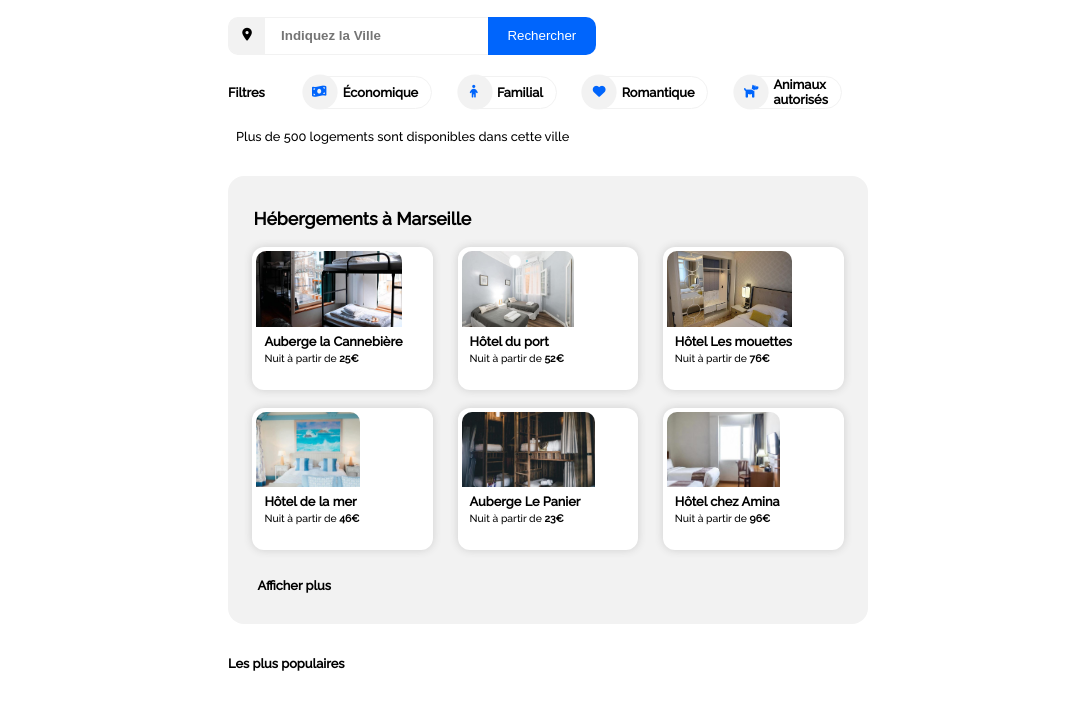
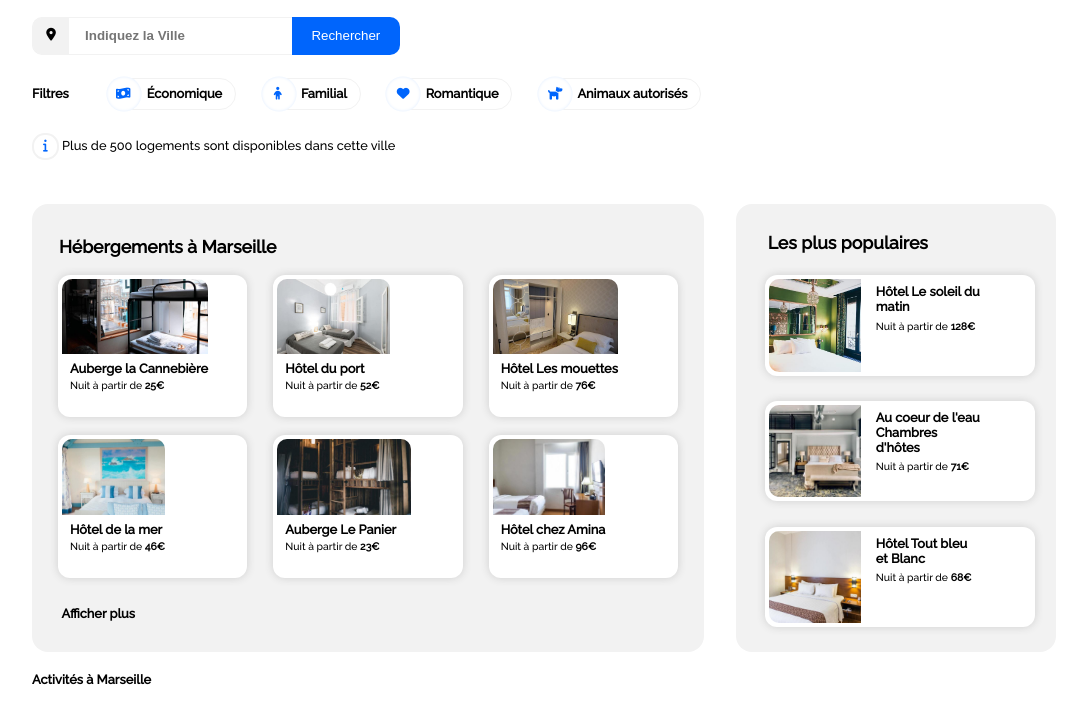
Before and after one commit to JeyDot-dev/JohanJorge_2_31102020, a plain HTML site: page index.html in a window 1280 px wide. Shown: the part 161-879 px from the top of the page, without its empty margins (96-1183 px from the left). Drawn offline with Linux system fonts and the light colour scheme.

Commit message:
ajout de la section /les plus poplaires/ ajout du tooltip infos, amélioration de la visibilité des filtres. La taille globale est désormais fixe

```diff
--- a/index.html
+++ b/index.html
@@ -44,15 +44,15 @@
             </div>
 
             <div id="nombresResultats">
-                    <p>Plus de 500 logements sont disponibles dans cette ville</p>
+                    <p><i class="fas fa-info"><span id=tooltip>Infos ici</span></i> Plus de 500 logements sont disponibles dans cette ville</p>
             </div>
 
-            <section>
-                <div id=hebergements>
+            <section id="1">
+                <div id="hebergements">
                     <h1>Hébergements à Marseille</h1>
                     <div>
                         <a href="#">
-                            <img src="images/hebergements/small/aubergeLaCannebiere.jpg" alt="chambre à l'auberge La Cannebière" class="imgsection1">
+                            <img src="images/hebergements/small/aubergeLaCannebiere.jpg" alt="chambre à l'auberge La Cannebière">
                             <h2>Auberge la Cannebière</h2>
                             <p>Nuit à partir de <strong>25€</strong></p>
                         </a>
@@ -60,7 +60,7 @@
 
                     <div>
                         <a href="#">
-                            <img src="images/hebergements/small/hotelDuPort.jpg">
+                            <img src="images/hebergements/small/hotelDuPort.jpg" alt="chambre à l'hôtel du port">
                             <h2>Hôtel du port</h2>
                             <p>Nuit à partir de <strong>52€</strong></p>
                         </a>
@@ -68,7 +68,7 @@
 
                     <div>
                         <a href="#">
-                            <img src="images/hebergements/small/hotelLesMouettes.jpg">
+                            <img src="images/hebergements/small/hotelLesMouettes.jpg" alt="chambre à l'hôtel les mouettes">
                             <h2>Hôtel Les mouettes</h2>
                             <p>Nuit à partir de <strong>76€</strong></p>
                         </a>
@@ -76,7 +76,7 @@
 
                     <div>
                         <a href="#">
-                            <img src="images/hebergements/small/hotelDeLaMer.jpg">
+                            <img src="images/hebergements/small/hotelDeLaMer.jpg" alt="chambre à l'hôtel de la mer">
                             <h2>Hôtel de la mer</h2>
                             <p>Nuit à partir de <strong>46€</strong></p>
                         </a>
@@ -84,7 +84,7 @@
 
                     <div>
                         <a href="#">
-                            <img src="images/hebergements/small/aubergeLePanier.jpg">
+                            <img src="images/hebergements/small/aubergeLePanier.jpg" alt="chambre à l'auberge le panier">
                             <h2>Auberge Le Panier</h2>
                             <p>Nuit à partir de <strong>23€</strong></p>
                         </a>
@@ -92,7 +92,7 @@
 
                     <div>
                         <a href="#">
-                            <img src="images/hebergements/small/hotelChezAmina.jpg">
+                            <img src="images/hebergements/small/hotelChezAmina.jpg" alt="chambre à l'hôtel chez amina">
                             <h2>Hôtel chez Amina</h2>
                             <p>Nuit à partir de <strong>96€</strong></p>
                         </a>
@@ -104,25 +104,31 @@
 
                 </div>
 
-                <div id=populaires>
-                    <h2>Les plus populaires</h2>
+                <div id="populaires">
+                    <h1>Les plus populaires</h1>
+                    <div>
                         <a href="#">
-                        <img src="">
-                        <h2></h2>
-                        <p><strong></strong></p>
+                            <img src="images/hebergements/small/hotelLeSoleilDuMatin.jpg" alt="chambre à l'hôtel du matin">
+                            <h2>Hôtel Le soleil du matin</h2>
+                            <p>Nuit à partir de <strong>128€</strong></p>
                         </a>
+                    </div>
 
+                    <div>
                         <a href="#">
-                        <img src="">
-                        <h2></h2>
-                        <p><strong></strong></p>
+                            <img src="images/hebergements/small/auCoeurDeLeauChambresDhotes.jpg" alt="chambre d'hôtes au coeur de l'eau">
+                            <h2>Au coeur de l'eau Chambres d'hôtes</h2>
+                            <p>Nuit à partir de <strong>71€</strong></p>
                         </a>
+                    </div>
 
+                    <div>
                         <a href="#">
-                        <img src="">
-                        <h2></h2>
-                        <p><strong></strong></p>
+                            <img src="images/hebergements/small/hotelToutBleuEtBlanc.jpg" alt="chambre à l'hôtel bleu et blanc">
+                            <h2>Hôtel Tout bleu et Blanc</h2>
+                            <p>Nuit à partir de <strong>68€</strong></p>
                         </a>
+                    </div>
                 </div>
             </section>
 
--- a/style.css
+++ b/style.css
@@ -13,7 +13,7 @@ h2{
     font-size: 0.8em;
 }
 #blocPage{
-    width: 50%;
+    width: 1024px;
     margin: auto;
 }
 header{
@@ -118,7 +118,8 @@ input[type="checkbox"]{
     width: 2.4em;
     border-radius: 2.4em;
     transform: scale(1.1);
-    background-color: #F2F2F2;
+    background-color: #fff;
+    box-shadow: 0 0 3px #DEEBFF inset;
     transition: background-color 0.2s ease-in-out;
 }
 input[type="checkbox"]:checked{
@@ -178,19 +179,31 @@ input[type="checkbox"]:focus{
 #filtres h2{
     margin-right: 1em;
 }
+/* section 1*/
+section[id="1"]{
+    width: 100%;
+    height: 500px;
+    display: flex;
+    justify-content: space-between;
+
+}
 /* section hebergements */
 section h1{
     padding: 0;
     margin: 0;
+
+}
+section div[id="hebergements"] h1{
     margin-top: 1.8em;
     width: 92%;
 }
-section a, h2, p{
+
+section a, section h2, section p{
     margin: 0;
     color: black;
     text-decoration: none;
 }
-section a h2, p{
+section div[id="hebergements"] a h2, section div[id="hebergements"] a p{
     margin-left: 8px;
     margin-top: 3px;
 }
@@ -198,7 +211,7 @@ section p{
     font-size: 0.65em;
 }
 section div[id="hebergements"]{
-    width: 40em;
+    width: 42em;
     height: 28em;
     display: flex;
     margin: 2em 0;
@@ -208,7 +221,6 @@ section div[id="hebergements"]{
     border-radius: 1em;
 }
 section div[id="hebergements"] div{
-    color: black;
     margin: 0;
     padding: 4px;
     background-color: white;
@@ -222,8 +234,8 @@ section div[id="hebergements"] div:hover{
     transition: ease-in-out 0.09s;
     transform: scale(1.08);
 }
-/*images section hebergmenets*/
-section div[id=hebergements] div img{
+/*images section hebergements*/
+section div[id="hebergements"] div img{
     margin: auto;
     object-fit: cover;
     object-position: 7%;
@@ -231,9 +243,81 @@ section div[id=hebergements] div img{
     height: 56%;
     border-radius: 10px 10px 0 0;
 }
+/* plus d'infos */
+.fa-info{
+    position: relative;
+    display: inline-block;
+    color: #0065FC;
+    border-radius: 1em;
+    text-align: center;
+    padding:5px 9px ;
+    border: 2px #F2F2F2 solid;
+    position: relative;
+    display: inline-block;
+}
+span[id="tooltip"]{
+    opacity: 0;
+    width: 120px;
+    background-color: #DEEBFF;
+    color: #0065FC;
+    text-align: center;
+    padding: 5px 0;
+    border-radius: 6px;
+    position: absolute;
+    left: 25px;
+    top: 25px;
+}
+.fa-info:hover #tooltip{
+    transition: ease-in-out 0.2s;
+    opacity: 1;
+  }
 #plus{
     font-size: 0.8em;
     font-weight: bold;
     width: 100%;
     padding: 1.5% 0 2% 2.3em;
 }
+/* section "les plus populaires" */
+section div[id="populaires"] a h2, section div[id="populaires"] a p{
+    width: 40%;
+    margin: 0.4em 0;
+    padding-left: 107px;
+}
+section div[id="populaires"] h1{
+    margin-left: 1.8em;
+    padding-top: 0.15em;
+    height: 0;
+    margin-bottom: 1em;
+}
+section div[id="populaires"]{
+    width: 20em;
+    height: 28em;
+    display: flex;
+    flex-direction: column;
+    margin: 2em 0;
+    justify-content: space-evenly;
+    background-color: #F2F2F2;
+    border-radius: 1em;
+}
+section div[id="populaires"] div{
+    margin: 0 1.8em;
+    padding: 4px;
+    background-color: white;
+    height: 20.6%;
+    width: 82%;
+    border-radius: 12px;
+    box-shadow: 0 0 8px rgb(206, 206, 206)
+}
+section div[id="populaires"] div:hover{
+    transition: ease-in-out 0.09s;
+    transform: scale(1.08);
+}
+/*images section "les plus populaires"*/
+section div[id="populaires"] div img{
+    object-fit: cover;
+    object-position: 60%;
+    width: 35%;
+    height: 100%;
+    border-radius: 10px 0 0 10px;
+    float: left;
+}
```
Lines whose indentation alone changed are shown as unchanged.
